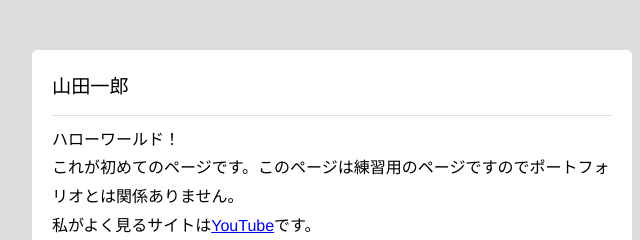
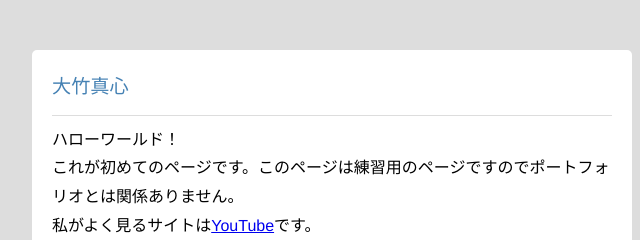
Before and after one commit to KUAD-XtechDesign/simple-page-mako-otake, a plain HTML site: page index.html in a window 1280 px wide. Shown: the top 240 px of the page, 308-948 px from the left. Drawn offline with Linux system fonts and the light colour scheme.

Commit message:
名前変更

```diff
--- a/index.html
+++ b/index.html
@@ -9,7 +9,7 @@
   <body>
     <div id="container">
       <div class="info">
-        <div class="name">山田一郎</div>
+        <div class="name">大竹真心</div>
         <div class="txt">
           ハローワールド！<br>
           これが初めてのページです。このページは練習用のページですのでポートフォリオとは関係ありません。<br>
@@ -21,7 +21,6 @@
         <a class="next btn" href="./next.html">next</a>
 
       </div>
-
     </div>
   </body>
 </html>
--- a/style.css
+++ b/style.css
@@ -32,6 +32,7 @@ img.frame{
   padding-bottom: 10px;
   font-size: 1.2em;
   border-bottom: 1px solid #ddd;
+  color: steelblue;
 }
 
 .btns{
```
